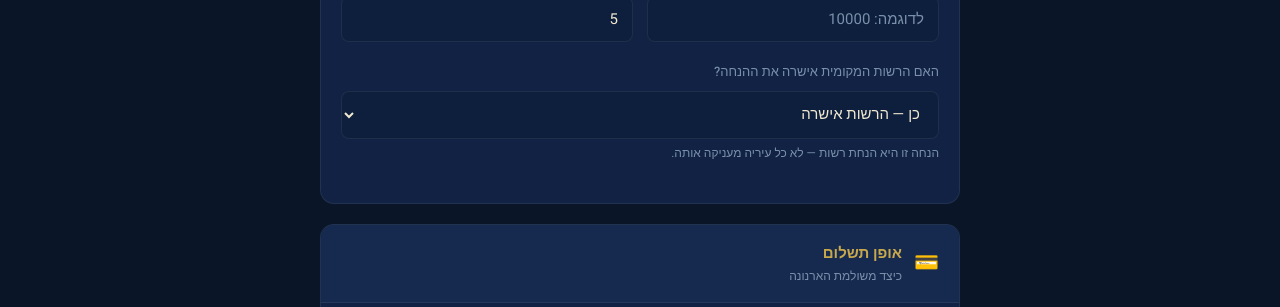
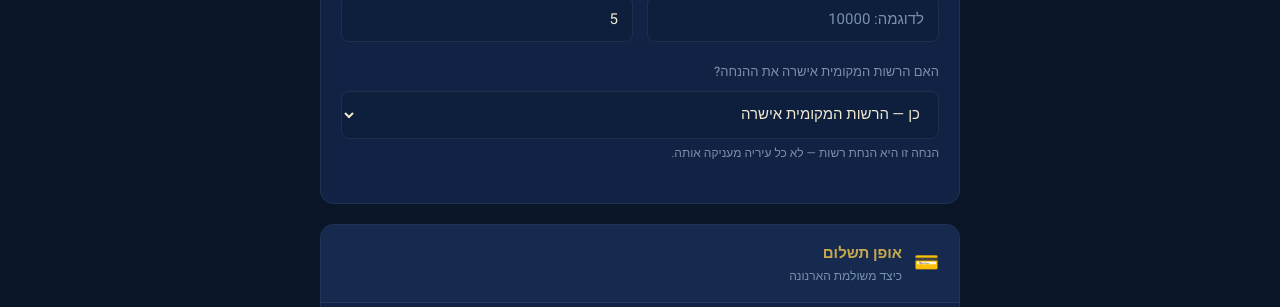
Before and after one commit to Yashasvi0229/right_rag, a FastAPI app: page /screen10 in a window 1280 px wide. Shown: the part 1120-1427 px from the top of the page. Run offline with FastAPI, Linux system fonts and the light colour scheme; data comes from the database, SQL or seed files in the repository; some web fonts are replaced.

Commit message:
Update screen10_fact_collector.html

```diff
--- a/templates/screen10_fact_collector.html
+++ b/templates/screen10_fact_collector.html
@@ -332,8 +332,9 @@
       <div class="form-group">
         <label class="form-label">האם הרשות המקומית אישרה את ההנחה?</label>
         <select class="form-select" id="f-municipality">
-          <option value="true">כן — הרשות אישרה</option>
-          <option value="false">לא יודע / לא אישרה</option>
+          <option value="true">כן — הרשות המקומית אישרה</option>
+          <option value="false">לא — הרשות לא אישרה</option>
+          <option value="unknown">לא יודע</option>
         </select>
         <div class="field-hint">הנחה זו היא הנחת רשות — לא כל עיריה מעניקה אותה.</div>
       </div>
@@ -762,7 +763,8 @@ async function submitFacts() {
       {fact_type:'IS_PROPERTY_HOLDER',  value:holder},
       {fact_type:'ANNUAL_TAX_ILS',      value:JSON.stringify(tax)},
       {fact_type:'DISCOUNT_RATE_PCT',   value:JSON.stringify(rate)},
-      {fact_type:'MUNICIPALITY_GRANTS', value: approval==='false' ? 'false' : munic},
+      // ✅ FIX: 3 options — true/false/unknown (unknown treated as true to not block eligibility check)
+      {fact_type:'MUNICIPALITY_GRANTS', value: munic === 'false' ? 'false' : munic === 'unknown' ? 'true' : 'true'},
       {fact_type:'PAYMENT_UPFRONT',     value:upfront},
       {fact_type:'INSTALLMENT_COUNT',   value:JSON.stringify(installs)},
     ];
```
